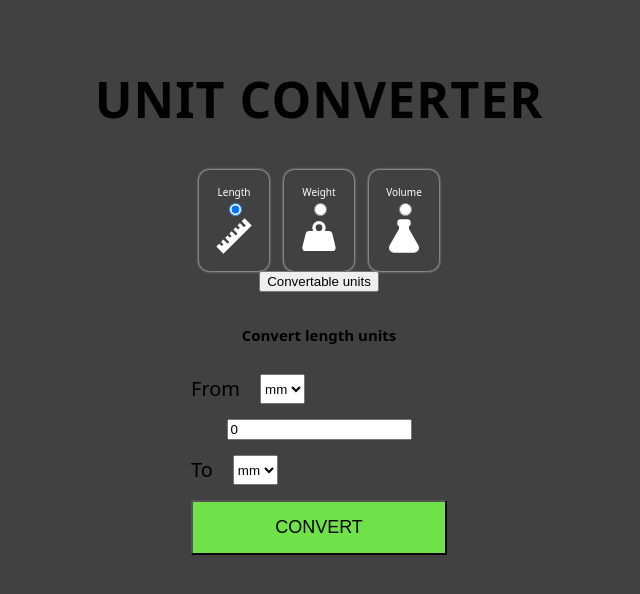
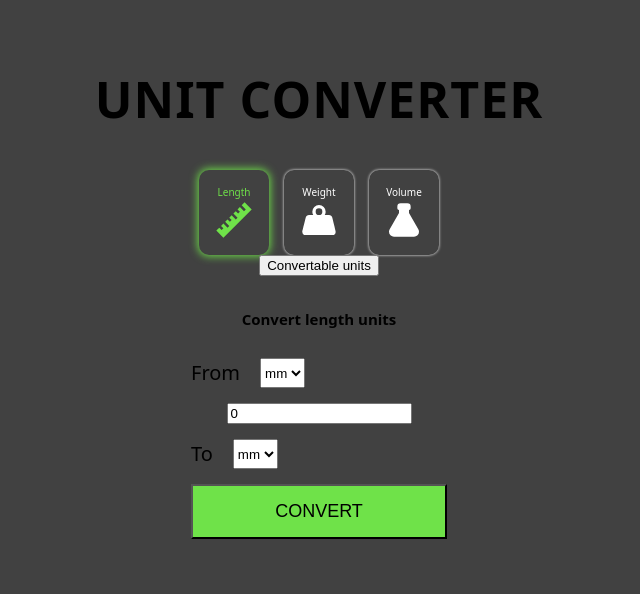
Before and after one commit to tamaskovacs0408/unit-converter, a React (Vite) app: page / in a window 1280 px wide. Shown: the top 594 px of the page, without its empty margins (321-961 px from the left). Built offline with nearby package versions, Linux system fonts and the light colour scheme.

Commit message:
Update styles

```diff
--- a/src/UI/Button.module.scss
+++ b/src/UI/Button.module.scss
@@ -10,18 +10,20 @@
   border: none;
   box-shadow: 0px 0px 3px 0px #ffffff;
   color: #ffffff;
+  transition: all ease-in .2s;
 
-  &:active,
-  &:focus {
+  &:has(input:checked) {
     box-shadow: 0px 0px 8px 1px #6FE249;
     color: #6FE249;
     border-color: #6FE249;
   }
 
-  &:active svg,
-  &:focus svg,
-  &:hover svg {
+  &:has(input:checked) svg {
     color: #6FE249;
+  }
+
+  input[type="radio"] {
+    display: none;
   }
 
   @media (max-width: 425px) {
@@ -32,6 +34,7 @@
     width: 4rem;
     height: 4rem;
     color: #ffffff;
+    transition: all ease-in .2s;
 
     @media (max-width: 768px) {
       width: 3rem;
```
